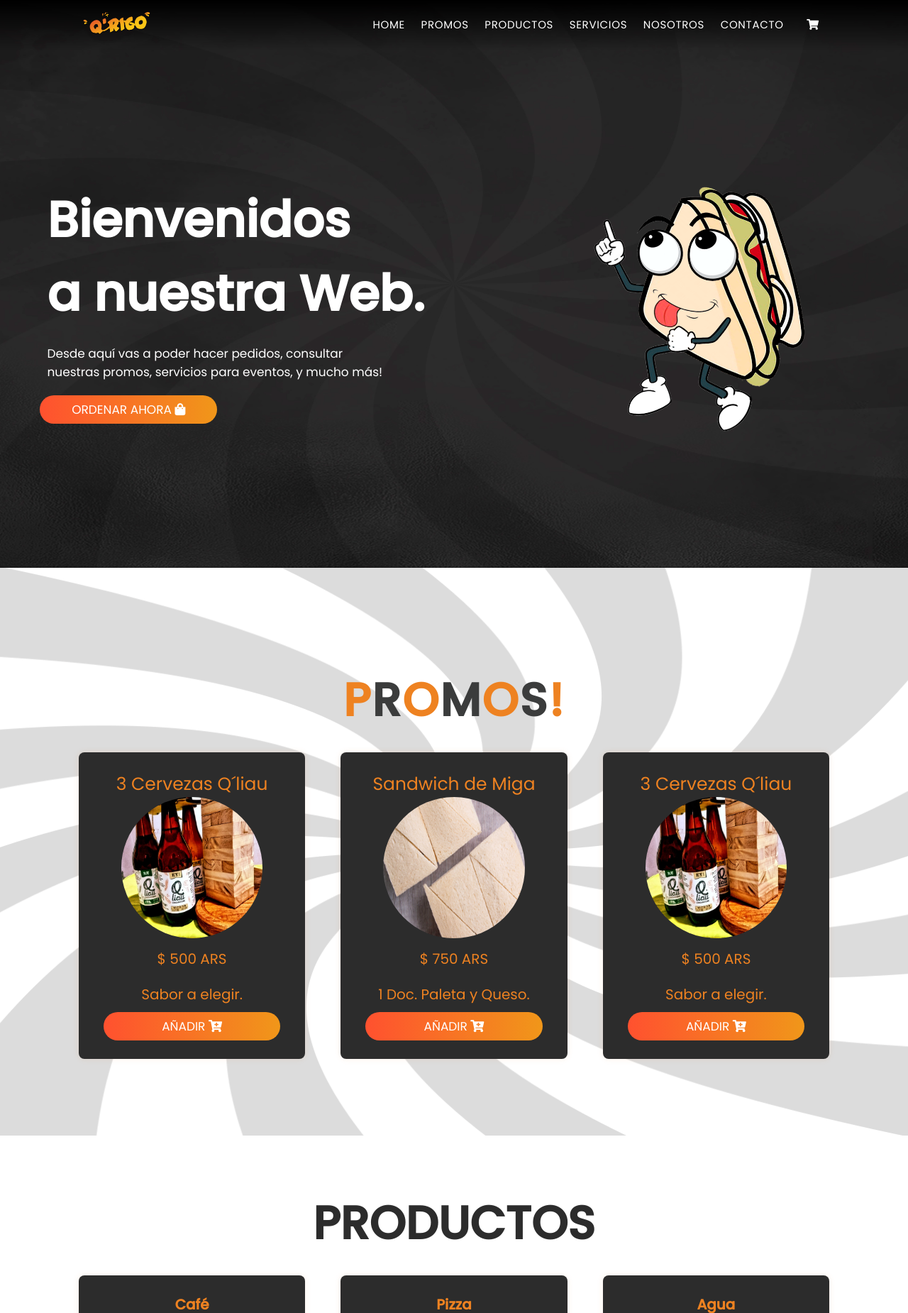
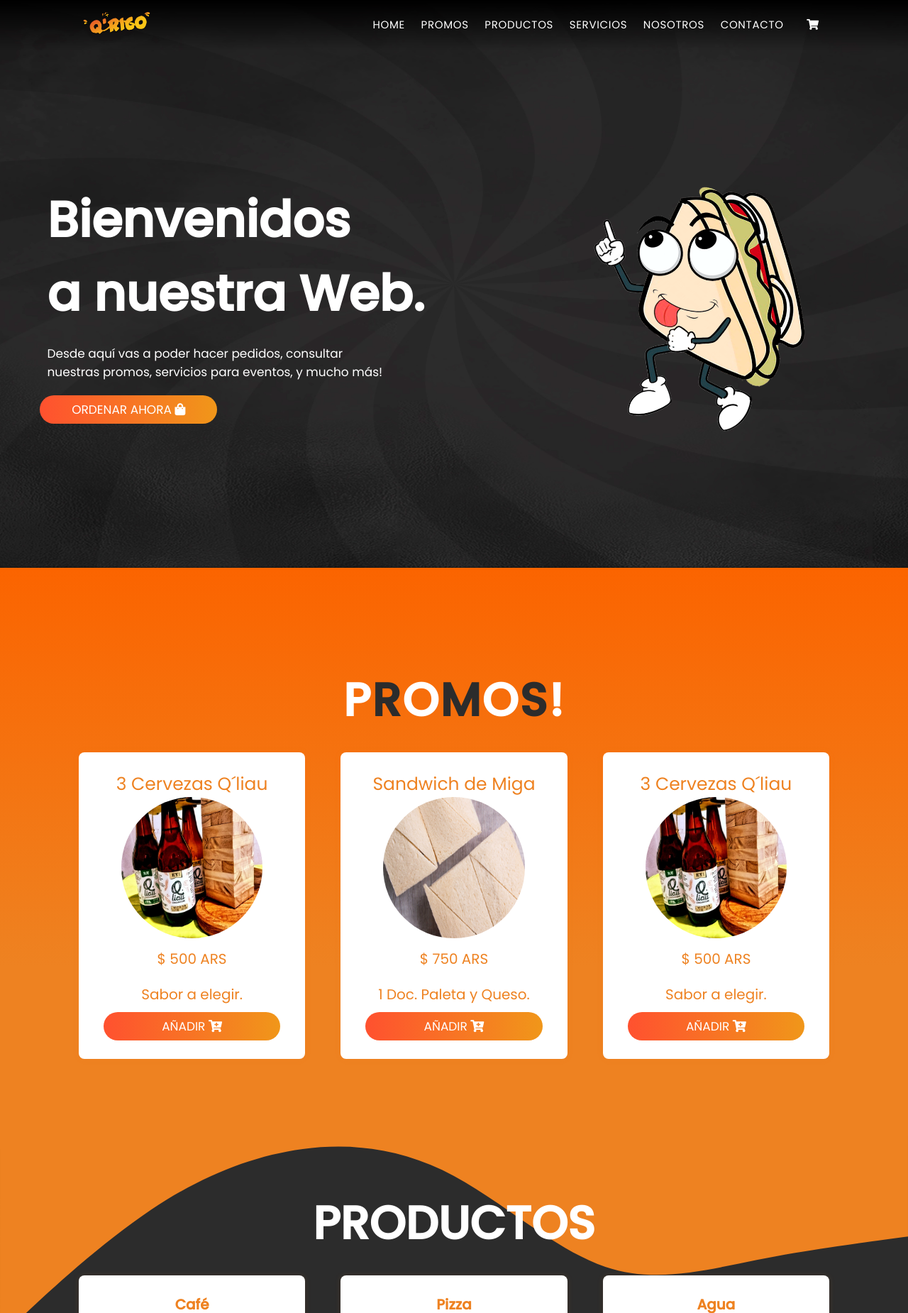
Before and after one commit to leogonzalezdev/querico, a PHP site: page / in a window 1280 px wide. Shown: the top 1850 px of the page at 71% size. Run offline with PHP 8.4, Linux system fonts and the light colour scheme.

Commit message:
Cambios en el UI

```diff
--- a/css/styles.css
+++ b/css/styles.css
@@ -28,13 +28,9 @@
 html{
     font-size: 62.4%;
 }
-
 body{
-    background:var(--dark);
-    color: white;
+    background: var(--dark);
 }
-
-
 section{
     min-height: 100vh;
     padding: auto;
@@ -57,13 +53,14 @@ section{
     display: flex;
     align-items: center;
     justify-content:space-between;
-    z-index: 1000;
+    z-index: 5000;
     transition: all 450ms;
 }
 #header{
     transition-timing-function: ease-in-out;
 }
 .header .cart i{
+    padding: 1rem;
     color: var(--white);
     font-size: 2rem;
 }
@@ -252,17 +249,17 @@ header label{
     align-items: center;
     justify-content: center;
     flex-direction: column;
-    background: var(--white) url(../img/circle.png) no-repeat;
+    background: linear-gradient(to bottom, #fb6400 0%, var(--orange)  70%);
     background-position: center;
     background-size: cover;
     min-height: 100vh;
 }
 
 /* heading promos */
-   span:nth-child(4n) { color:var(--dark-hover)}
-   span:nth-child(4n-1) { color:var(--orange) }
-   span:nth-child(4n-2) { color:var(--dark-hover); }
-   span:nth-child(4n-3) { color:var(--orange); }
+   span:nth-child(4n) { color:var(--dark)}
+   span:nth-child(4n-1) { color:var(--white) }
+   span:nth-child(4n-2) { color:var(--dark); }
+   span:nth-child(4n-3) { color:var(--white); }
 .promos h2{
     font-size: 6.5rem;
     color: var(--white);
@@ -280,7 +277,7 @@ header label{
     flex-direction: column;
     color: var(--orange);
     box-shadow: 5rem 5rem 5rem solid rgba(0, 0, 0, 0.1);
-    background: var(--dark);
+    background: var(--white);
     width: 32rem;
     height: auto;
     padding: 2.6rem;
@@ -291,7 +288,7 @@ header label{
     box-shadow: 0px 0px 1rem rgba(238, 130, 33, 0.1);
 }
 .promos .content .card:hover{
-    box-shadow: 0px 0px 1.5rem var(--dark-hover);
+    box-shadow: 0px 0px 1.5rem var(--white);
 }
 .promos .content .card .card-header p{
     font-size: 2.5rem;
@@ -305,6 +302,10 @@ header label{
     font-size: 2rem;
     padding: 1rem;
 }
+svg{
+    background-color: var(--dark);
+    position: absolute;
+}
 /* Products */
 .btn-product-add{
     width: 12rem;
@@ -313,17 +314,22 @@ header label{
     margin-top: .6rem;
 }
 .products{
+    position: absolute;
+    z-index: 1000;
     display: flex;
     flex-direction: column;
     align-items: center;
     justify-content: center;
-    background-color:var(--white);
+    background: transparent;
+    background-position: center;
+    background-size: cover;
     width: 100%;
-    color: var(--dark);
+    color: var(--dark-hover);
     height: auto;
 }
 .products h2{
     font-size: 6.5rem;
+    color: var(--white);
 }
 .products .items{
     display: flex;
@@ -338,7 +344,7 @@ header label{
     justify-content: center;
     flex-direction: column;
     color: var(--orange);
-    background: var(--dark);
+    background: var(--white);
     width: 32rem;
     height: auto;
     padding: 2.6rem;
@@ -349,7 +355,7 @@ header label{
     box-shadow: 0px 0px 1rem rgba(238, 130, 33, 0.1);
 }
 .items .card:hover{
-    box-shadow: 0px 0px 1.5rem var(--dark-hover);
+    box-shadow: 0px 0px 1.5rem var(--white);
 }
 .card-body h5{
     font-size: 2rem;
--- a/index.html
+++ b/index.html
@@ -39,7 +39,7 @@
       <a class="nav-link" href="#service">SERVICIOS</a>
       <a class="nav-link" href="#about">NOSOTROS</a>
       <a class="nav-link" href="#contact">CONTACTO</a>
-      <a class=""><i class="cart fas fa-shopping-cart"></i></a>
+      <a class="nav-link" href="#"><i class="cart fas fa-shopping-cart"></i></a>
       <div class="submenu">
         <div class="carrito">
           <div class="item">
@@ -113,6 +113,8 @@
     </div>
   </section>
 
+  <svg xmlns="http://www.w3.org/2000/svg" viewBox="0 0 1440 320"><path fill="#ee8221" fill-opacity="1" d="M0,320L40,282.7C80,245,160,171,240,117.3C320,64,400,32,480,21.3C560,11,640,21,720,64C800,107,880,181,960,208C1040,235,1120,213,1200,197.3C1280,181,1360,171,1400,165.3L1440,160L1440,0L1400,0C1360,0,1280,0,1200,0C1120,0,1040,0,960,0C880,0,800,0,720,0C640,0,560,0,480,0C400,0,320,0,240,0C160,0,80,0,40,0L0,0Z"></path></svg>
+  <!-- Products -->
   <section id="products" class="products">
     <h2 class="products-title">PRODUCTOS</h2>
     <div id="items" class="items"></div>
```
